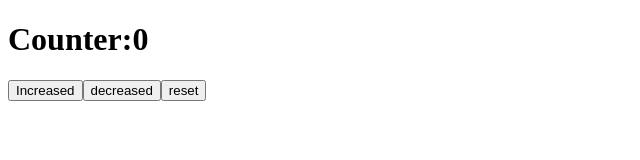
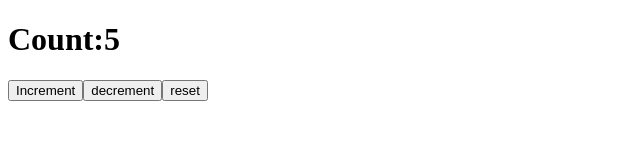
Before and after one commit to wamiq40067-sys/mern, a React (Vite) app: page / in a window 1280 px wide. Shown: the top 160 px of the page, without its empty margins (0-640 px from the left). Built offline with nearby package versions, Linux system fonts and the light colour scheme.

Commit message:
user Defined hook(Count example)

```diff
--- a/src/App.jsx
+++ b/src/App.jsx
@@ -77,11 +77,45 @@
 // }
 // export default App
 
-import Counter from "./counter"
-function App() {
+// import Counter from "./counter"
+// function App() {
+// 	return(
+// 		<Counter/>
+// 	)
+// }
+
+// export default App;
+// import React from "react";
+// import UseCounter from "./useCounter";
+// function CounterComponent() {
+// 	const{count,Increment,Decrement,reset} = UseCounter(5);
+// 	return(
+// 		<>
+// 		<div>
+// 			<h1>{count}</h1>
+// 			<button onClick={Increment}>Increment</button>
+// 			<button onClick={reset}>reset</button>
+// 			<button onClick={Decrement}>Decrement</button>
+// 		</div>
+// 		</>
+// 	)
+// }
+// export default CounterComponent;
+
+import React from "react";
+import UseCounter from "./useCounter";
+function CounterComponent(){
+	const{count,Increment,Decrement,reset} = UseCounter(5);
 	return(
-		<Counter/>
+		<>
+		<div>
+			<h1>Count:{count}</h1>
+			<button onClick={Increment}> Increment</button>
+			<button onClick={Decrement}> decrement</button>
+			<button onClick={reset}> reset</button>
+		</div>
+		</>
 	)
 }
 
-export default App;
+export default CounterComponent;
--- /dev/null
+++ b/src/UseCounter.js
@@ -0,0 +1,21 @@
+import { useState } from "react";
+
+function UseCounter(initialvalue = 0){
+    const[count,setCount] = useState(initialvalue);
+    const Increment = () => setCount(count+1);
+    const Decrement = () => setCount(count-1);
+    const reset = () => setCount(initialvalue);
+    return {count,Increment,Decrement,reset} // we use return so that we can use it outside our file
+}
+
+export default UseCounter;
+
+// function UseCounter(initialvalue = 0){
+//     const[count,setCount] = useState(initialvalue);
+//     const Increment = () => setCount(count+1);
+//     const Decrement = () => setCount(count-1);
+//     const reset = () => setCount(initialvalue);
+//     return{count,Increment,Decrement,reset}
+// }
+
+// export default UseCounter;
```
Also changed, not shown: src/Counter.jsx (+12 -0 lines).
